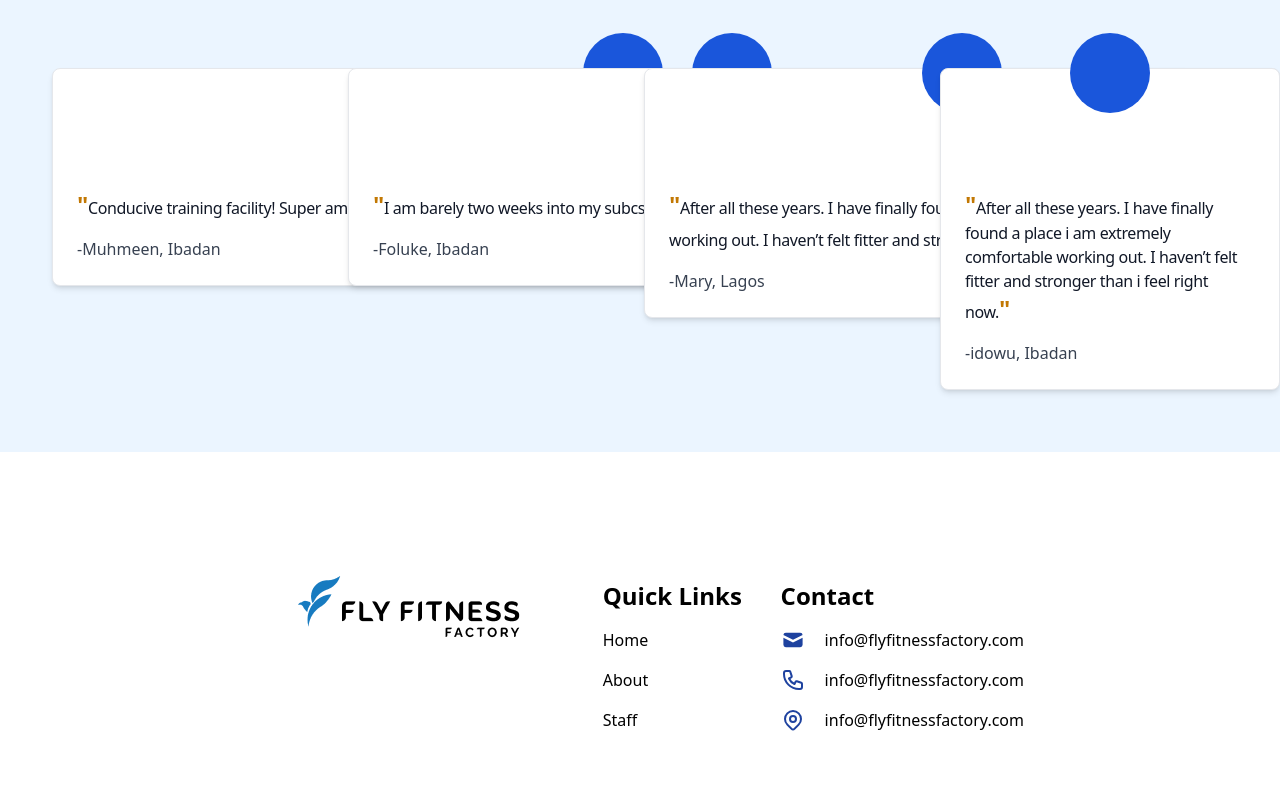
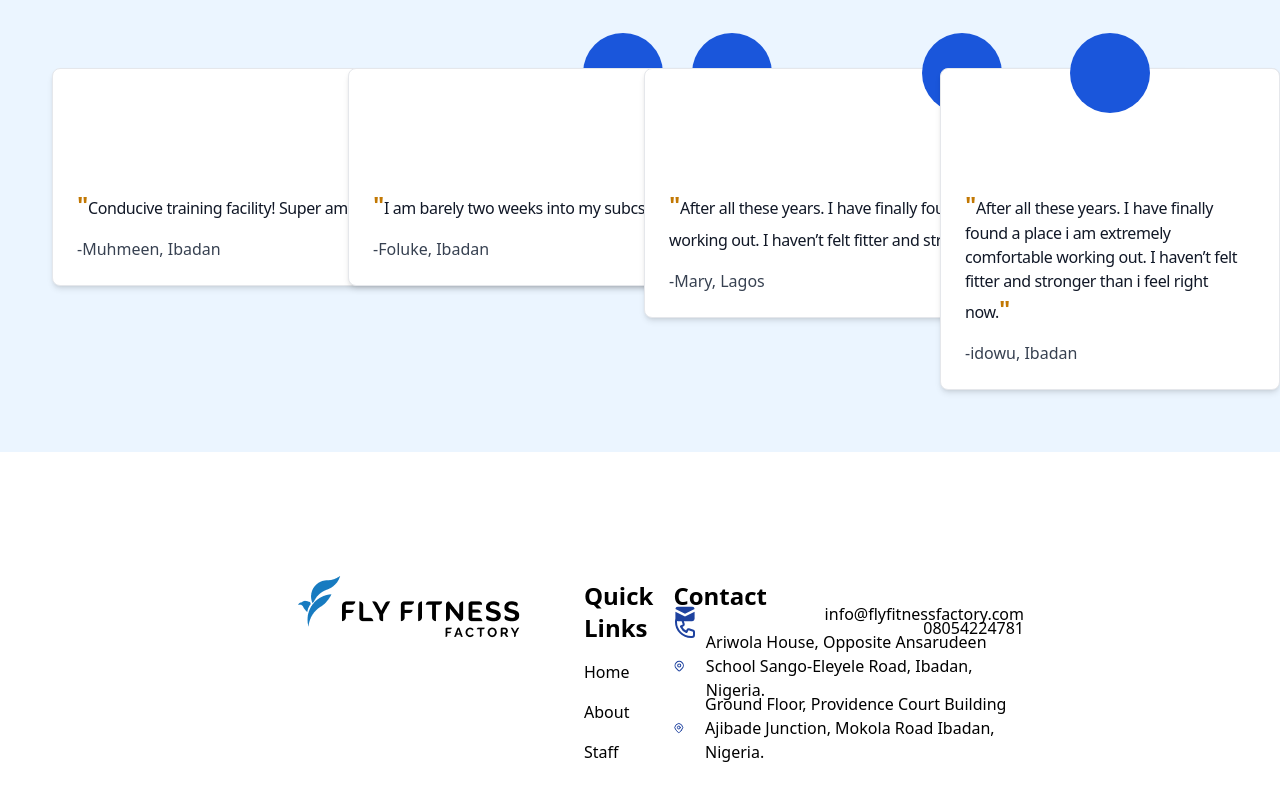
Before and after one commit to StephenChris91/fly-fitness, a React (Create React App) app: page / in a window 1280 px wide. Shown: the part 10704-11504 px from the top of the page. Built offline with nearby package versions, Linux system fonts and the light colour scheme.

Commit message:
updated footer contact information

```diff
--- a/package.json
+++ b/package.json
@@ -2,6 +2,7 @@
   "name": "fly-fitness",
   "version": "0.1.0",
   "private": true,
+  "homepage": "https://github.com/StephenChris91/fly-fitness",
   "dependencies": {
     "@splidejs/react-splide": "^0.7.12",
     "@testing-library/jest-dom": "^5.16.5",
@@ -28,7 +29,8 @@
     "start": "react-scripts start",
     "build": "react-scripts build",
     "test": "react-scripts test",
-    "eject": "react-scripts eject"
+    "eject": "react-scripts eject",
+    "deploy": "gh-pages -d build"
   },
   "eslintConfig": {
     "extends": [
--- a/src/Components/Footer/Footer.jsx
+++ b/src/Components/Footer/Footer.jsx
@@ -28,11 +28,15 @@ export default function Footer() {
                     </div>
                     <div className='flex items-center justify-between gap-5 text-left mt-[-30px]'>
                         <HiOutlinePhone className='text-blue-800 text-2xl'/>
-                        <p>info@flyfitnessfactory.com</p>
+                        <p>08054224781</p>
                     </div>
                     <div className='flex items-center justify-between gap-5 text-left mt-[-30px]'>
                         <HiOutlineLocationMarker className='text-blue-800 text-2xl' />
-                        <p>info@flyfitnessfactory.com</p>
+                        <p>Ariwola House, Opposite Ansarudeen School Sango-Eleyele Road, Ibadan, Nigeria.</p>
+                    </div>
+                    <div className='flex items-center justify-between gap-5 text-left mt-[-30px]'>
+                        <HiOutlineLocationMarker className='text-blue-800 text-2xl' />
+                        <p>Ground Floor, Providence Court Building Ajibade Junction, Mokola Road Ibadan, Nigeria.</p>
                     </div>
                 </div>
             </footer>
```
